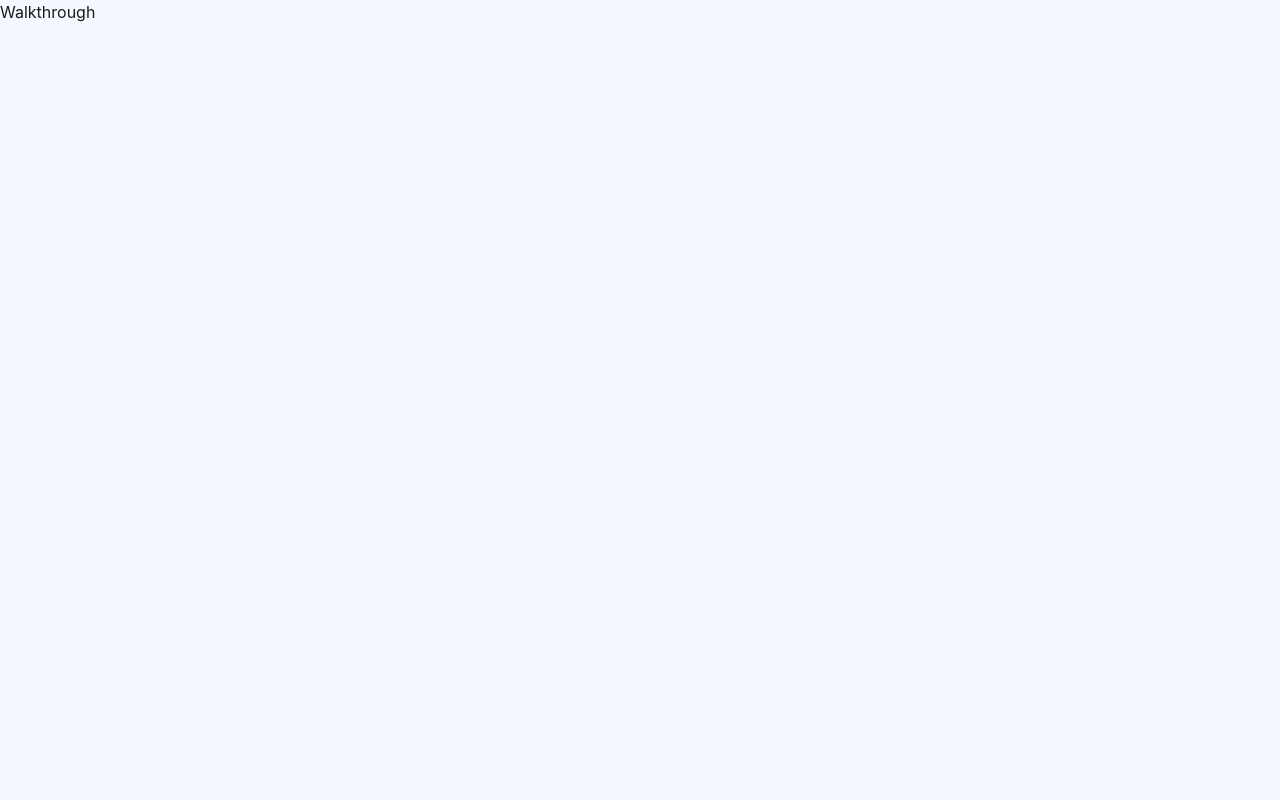
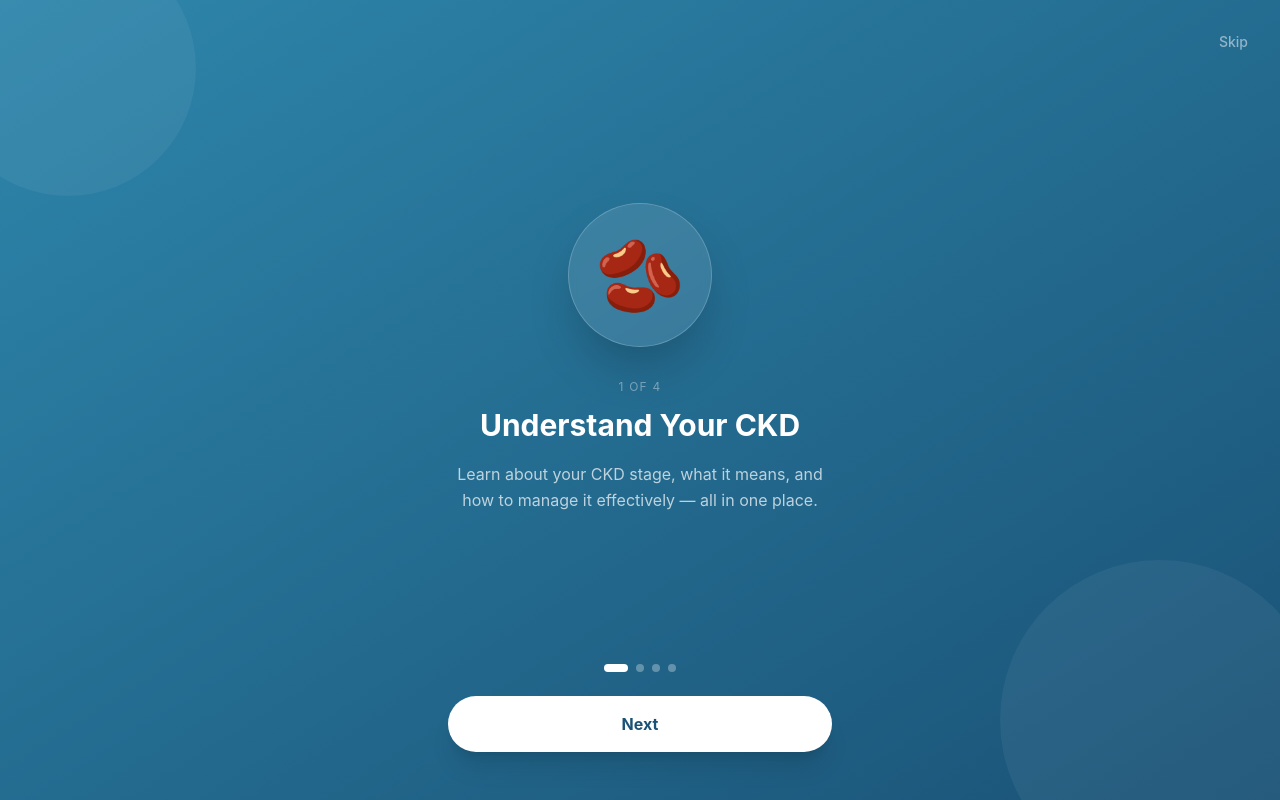
Before and after one commit to Princee06/RenalEase, a React (Create React App) app in the folder client/: page /walkthrough in a window 1280 px wide. Built offline with nearby package versions, Linux system fonts and the light colour scheme.

Commit message:
feat: completed Walkthrough/Onboarding screen

```diff
--- a/client/src/pages/Onboarding/Walkthrough.jsx
+++ b/client/src/pages/Onboarding/Walkthrough.jsx
@@ -1 +1,137 @@
-export default function Walkthrough() { return <div>Walkthrough</div>; }
+import React, { useState } from 'react';
+import { useNavigate } from 'react-router-dom';
+
+const slides = [
+  {
+    emoji: '🫘',
+    title: 'Understand Your CKD',
+    description:
+      'Learn about your CKD stage, what it means, and how to manage it effectively — all in one place.',
+    color: 'from-[#2E86AB] to-[#1A5276]',
+  },
+  {
+    emoji: '📊',
+    title: 'Track Your Health',
+    description:
+      'Monitor your eGFR, creatinine, blood pressure, weight, and fluid intake with easy-to-read charts.',
+    color: 'from-[#1A5276] to-[#154360]',
+  },
+  {
+    emoji: '💊',
+    title: 'Never Miss a Dose',
+    description:
+      'Manage your medications, get reminders, and track your dialysis sessions and appointments effortlessly.',
+    color: 'from-[#154360] to-[#0E2F4A]',
+  },
+  {
+    emoji: '👨‍👩‍👧',
+    title: 'For the Whole Family',
+    description:
+      'Includes a Kids Mode with animated explanations, and a Caregiver Mode so your family can support you.',
+    color: 'from-[#0E2F4A] to-[#1A5276]',
+  },
+];
+
+export default function Walkthrough() {
+  const navigate = useNavigate();
+  const [current, setCurrent] = useState(0);
+  const [animating, setAnimating] = useState(false);
+
+  const goTo = (index) => {
+    if (animating) return;
+    setAnimating(true);
+    setTimeout(() => {
+      setCurrent(index);
+      setAnimating(false);
+    }, 300);
+  };
+
+  const handleNext = () => {
+    if (current < slides.length - 1) {
+      goTo(current + 1);
+    } else {
+      navigate('/signup');
+    }
+  };
+
+  const slide = slides[current];
+
+  return (
+    <div
+      className={`min-h-screen flex flex-col items-center justify-between bg-gradient-to-br ${slide.color} transition-all duration-700 relative overflow-hidden`}
+    >
+      {/* Background bubbles */}
+      <div className="absolute top-[-60px] left-[-60px] w-64 h-64 bg-white opacity-5 rounded-full" />
+      <div className="absolute bottom-[-80px] right-[-40px] w-80 h-80 bg-white opacity-5 rounded-full" />
+
+      {/* Skip button */}
+      <div className="w-full flex justify-end px-8 pt-8 z-10">
+        <button
+          onClick={() => navigate('/login')}
+          className="text-white/50 text-sm font-medium hover:text-white transition-colors"
+        >
+          Skip
+        </button>
+      </div>
+
+      {/* Slide content */}
+      <div
+        className="flex flex-col items-center text-center px-10 z-10 flex-1 justify-center"
+        style={{
+          opacity: animating ? 0 : 1,
+          transform: animating ? 'translateY(20px)' : 'translateY(0)',
+          transition: 'opacity 0.3s ease, transform 0.3s ease',
+        }}
+      >
+        {/* Emoji icon */}
+        <div className="w-36 h-36 bg-white/10 backdrop-blur-sm rounded-full flex items-center justify-center mb-8 border border-white/20 shadow-2xl">
+          <span className="text-7xl">{slide.emoji}</span>
+        </div>
+
+        {/* Slide number */}
+        <p className="text-white/40 text-xs tracking-widest uppercase mb-3">
+          {current + 1} of {slides.length}
+        </p>
+
+        {/* Title */}
+        <h2 className="text-3xl font-bold text-white mb-4 leading-tight">
+          {slide.title}
+        </h2>
+
+        {/* Description */}
+        <p className="text-white/70 text-base leading-relaxed max-w-sm">
+          {slide.description}
+        </p>
+      </div>
+
+      {/* Bottom section */}
+      <div className="w-full flex flex-col items-center pb-12 px-8 z-10 gap-6">
+
+        {/* Dot indicators */}
+        <div className="flex gap-2">
+          {slides.map((_, i) => (
+            <button
+              key={i}
+              onClick={() => goTo(i)}
+              className="rounded-full transition-all duration-300"
+              style={{
+                width: i === current ? '24px' : '8px',
+                height: '8px',
+                backgroundColor: i === current ? 'white' : 'rgba(255,255,255,0.3)',
+              }}
+            />
+          ))}
+        </div>
+
+        {/* Next / Get Started button */}
+        <button
+          onClick={handleNext}
+          className="w-full max-w-sm bg-white text-[#1A5276] font-bold text-base py-4 rounded-full shadow-xl hover:scale-105 active:scale-95 transition-all duration-300"
+        >
+          {current === slides.length - 1 ? "Let's Get Started 🚀" : 'Next'}
+        </button>
+
+      </div>
+    </div>
+  );
+}
```
